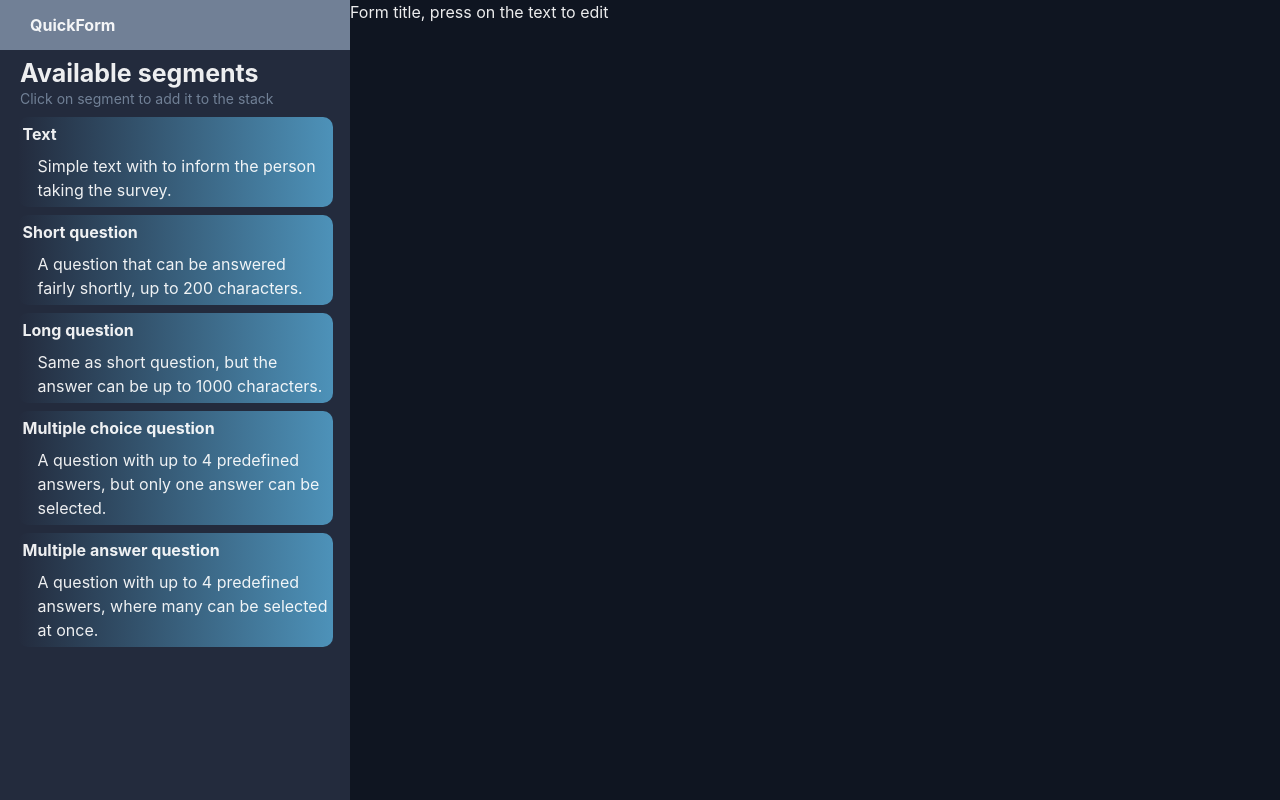
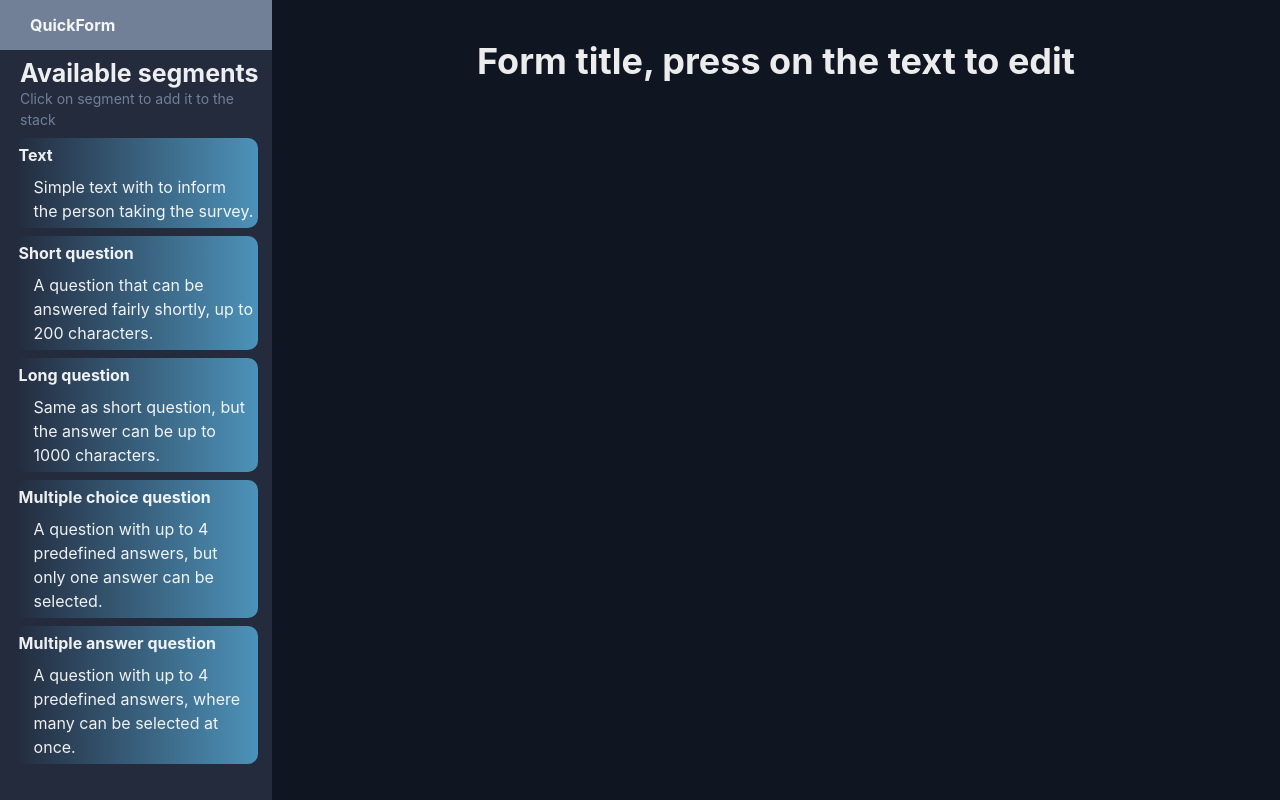
Before and after one commit to Kozaa/quickForm, a Next.js app: page /create in a window 1280 px wide. Built offline with nearby package versions, Linux system fonts and the light colour scheme.

Commit message:
git email change test

```diff
--- a/components/createPage/CreateMainEditor/CreateMainEditor.tsx
+++ b/components/createPage/CreateMainEditor/CreateMainEditor.tsx
@@ -1,4 +1,4 @@
-import { Text, VStack } from "@chakra-ui/react";
+import { Heading, Text, VStack } from "@chakra-ui/react";
 import { useContext } from "react";
 import { FormDataContext } from "../../../pages/create";
 
@@ -6,8 +6,10 @@ export function CreateMainEditor() {
   const { formData } = useContext(FormDataContext);
 
   return (
-    <VStack as="main">
-      <Text>{formData.formTitle}</Text>
+    <VStack as="main" alignItems="center" w="100%" px="30" py="10">
+      <Heading>{formData.formTitle}</Heading>
+
+
     </VStack>
   );
 }
```
